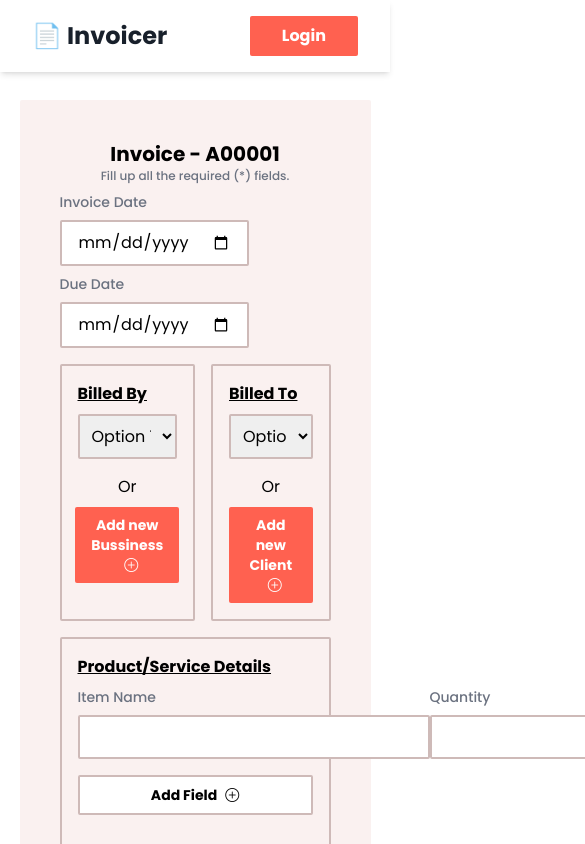
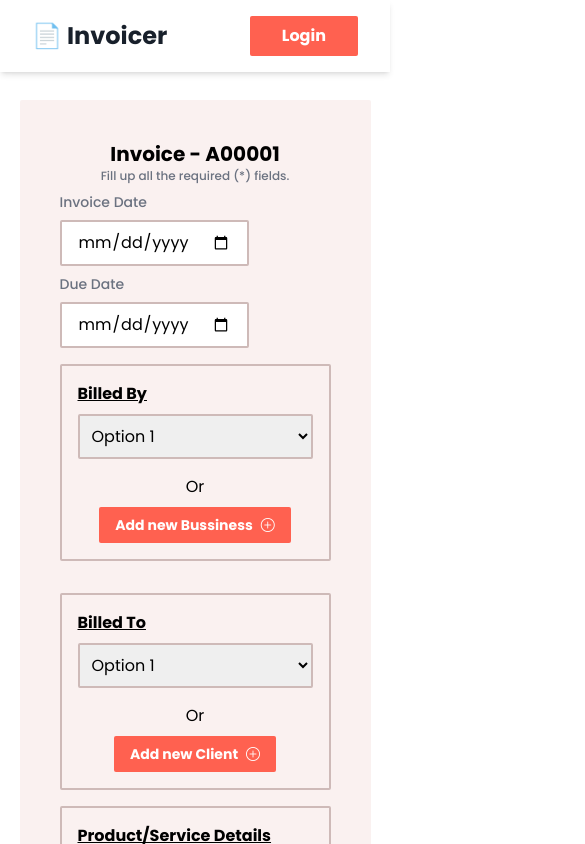
Before and after one commit to rohitdhas/invoicer, a Next.js app: page /invoice in a window 390 px wide. Shown: the top 844 px of the page, 585 px wide, since content can reach past the window. Built offline with nearby package versions, Linux system fonts and the light colour scheme.

Commit message:
responsive form

```diff
--- a/pages/invoice.js
+++ b/pages/invoice.js
@@ -39,8 +39,8 @@
             required
           />
         </div>
-        <div className="flex justify-center">
-          <div className="p-4 rounded-sm border-2 border-gray-600 w-[50%] my-4 mr-4">
+        <div className="flex justify-center flex-col md:flex-row">
+          <div className="p-4 rounded-sm border-2 border-gray-600 w-[100%] md:w-[50%] my-4 mr-4">
             <h4 className="underline font-bold">Billed By</h4>
             <select
               className="w-full p-2 rounded-sm border-2 border-gray-600 my-2"
@@ -59,7 +59,7 @@
               </button>
             </div>
           </div>
-          <div className="p-4 rounded-sm border-2 border-gray-600 w-[50%] my-4">
+          <div className="p-4 rounded-sm border-2 border-gray-600 w-[100%] md:w-[50%] my-4">
             <h4 className="underline font-bold">Billed To</h4>
             <select
               className="w-full p-2 rounded-sm border-2 border-gray-600 my-2"
@@ -81,7 +81,7 @@
         </div>
         <div className="rounded-sm border-2 border-gray-600 p-4">
           <h4 className="underline font-bold">Product/Service Details</h4>
-          <div className="flex justify-between">
+          <div className="flex justify-between flex-col lg:flex-row">
             <div className="flex flex-col">
               <label className="font-medium text-sm text-gray-500 my-2">
                 Item Name
```
